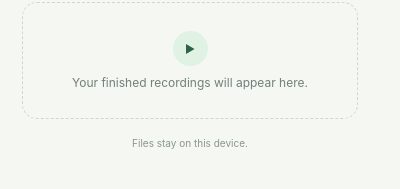
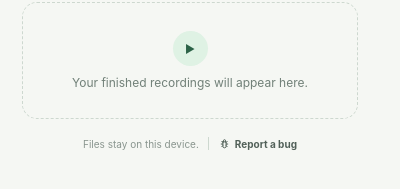
Before and after one commit to alanquintero/play-capture, a browser extension: page popup/popup.html in a window 400 px wide. Shown: the part 365-554 px from the top of the page. Drawn offline with Linux system fonts and the light colour scheme.

Commit message:
media and report bug

```diff
--- a/popup/popup.css
+++ b/popup/popup.css
@@ -142,6 +142,10 @@ button { font: inherit; }
 .recording-actions .remove { flex: 0 0 auto; color: #9f241d; }
 .recording-actions button:disabled { cursor: wait; opacity: .6; }
 
-footer { margin-top: 18px; color: #89958e; text-align: center; font-size: 10px; }
+footer { display: flex; align-items: center; justify-content: center; gap: 9px; margin-top: 18px; color: #89958e; font-size: 10px; }
+.report-link { display: inline-flex; align-items: center; gap: 4px; padding-left: 9px; border-left: 1px solid #cdd8cf; color: #516058; font-weight: 700; text-decoration: none; }
+.report-link svg { width: 13px; height: 13px; fill: none; stroke: currentColor; stroke-linecap: round; stroke-linejoin: round; stroke-width: 1.8; }
+.report-link:hover { color: #163d2b; text-decoration: underline; }
+.report-link:focus-visible { border-radius: 3px; outline: 3px solid rgba(37, 99, 235, .25); outline-offset: 2px; }
 
 @keyframes pulse { 50% { box-shadow: 0 0 0 7px rgba(227, 43, 33, 0); } }
--- a/popup/popup.html
+++ b/popup/popup.html
@@ -65,7 +65,16 @@
         <div id="recording-list" class="recording-list"></div>
       </section>
 
-      <footer>Files stay on this device.</footer>
+      <footer>
+        <span>Files stay on this device.</span>
+        <a class="report-link" href="https://github.com/alanquintero/play-capture/issues/new?template=bug_report.yml" target="_blank" rel="noopener noreferrer">
+          <svg viewBox="0 0 24 24" aria-hidden="true">
+            <path d="M9 9h6v8a3 3 0 0 1-6 0V9Z"></path>
+            <path d="M10 9V7a2 2 0 0 1 4 0v2M6 13h3m6 0h3M7 8l2 2m8-2-2 2M7 18l2-2m8 2-2-2"></path>
+          </svg>
+          <span>Report a bug</span>
+        </a>
+      </footer>
     </main>
     <script src="popup.js"></script>
   </body>
```
Also changed, not shown: .github/ISSUE_TEMPLATE/bug_report.yml (added), README.md, docs/media/Play.gif (added), docs/media/done.gif (added), 1 other file.
